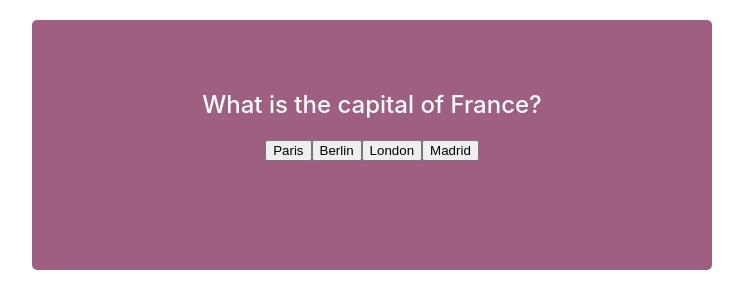
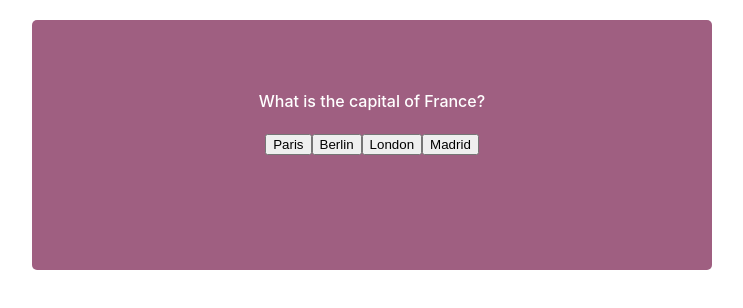
Before and after one commit to iamneo-production/afdebaceccceaaddddbbedcfcfdfbedeaaeafdbbc, a React (Create React App) app in the folder reactapp/: page / in a window 1280 px wide. Both pictures are taken after a click on the button "Start Quiz". Shown: the top 308 px of the page, without its empty margins (268-1011 px from the left). Built offline with nearby package versions, Linux system fonts and the light colour scheme.

Commit message:
Backup Commit

```diff
--- a/reactapp/src/components/UI/Card/Card.js
+++ b/reactapp/src/components/UI/Card/Card.js
@@ -4,7 +4,7 @@ import Button from '../Button/Button';
 const Card = ({ question, options = [], onClick }) => {
     return (
         <div className="card">
-            <h2 className='heading'>{question}</h2>
+            <h4 className='heading'>{question}</h4>
             {Array.isArray(options) && options.length > 0 ? (
                 options.map((option, index) => (
                     <Button
```
